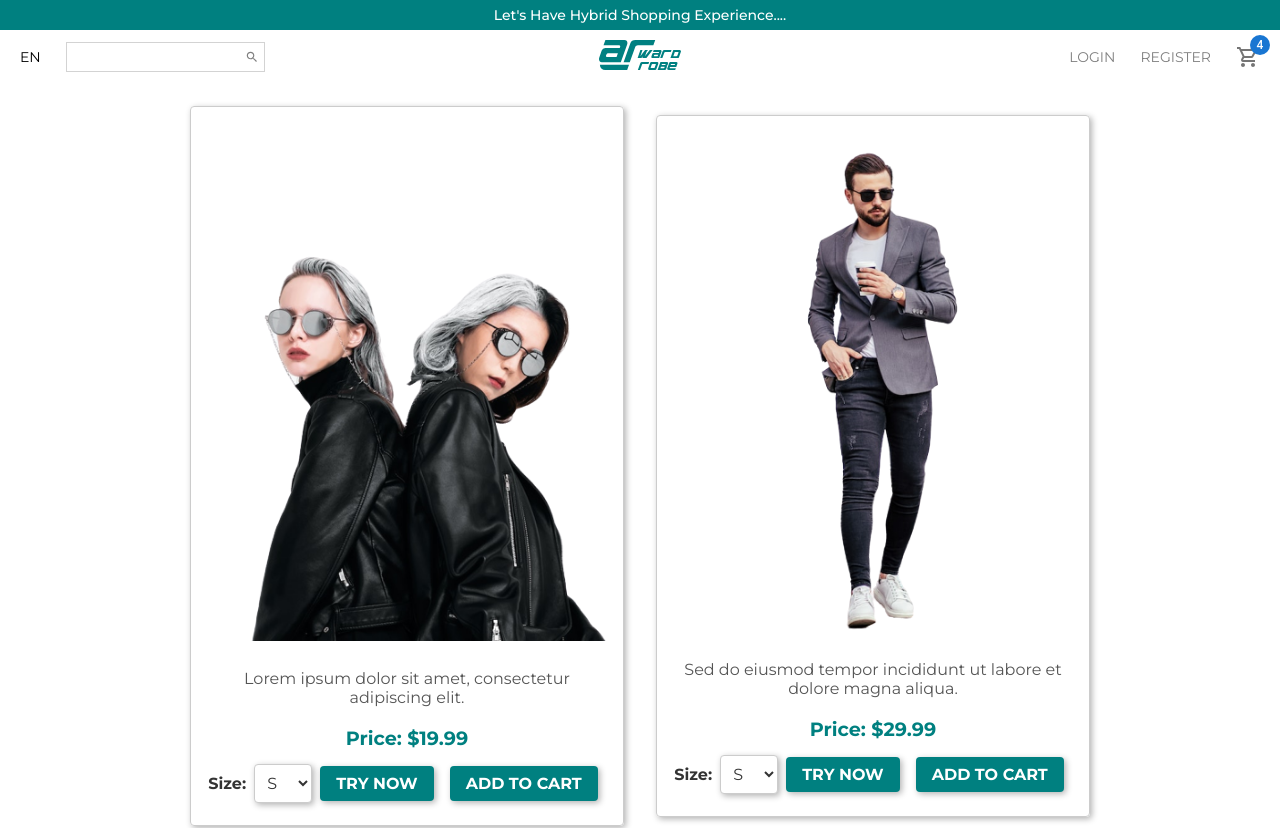
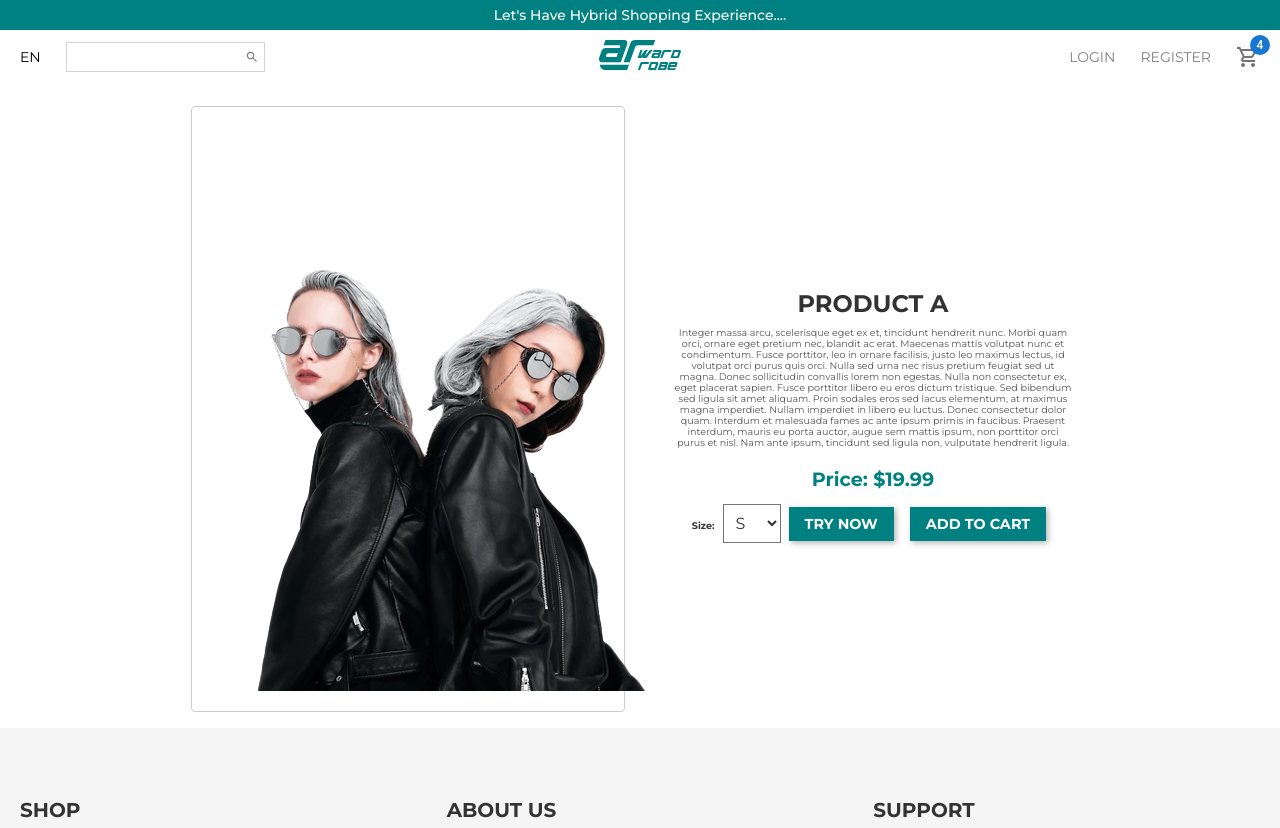
Before and after one commit to shihabsaleem/AR-Wardrobe, a React (Create React App) app: page /pro in a window 1280 px wide. Shown: the top 828 px of the page. Built offline with nearby package versions, Linux system fonts and the light colour scheme.

Commit message:
single page bug fix

```diff
--- a/src/Components/ProductDetails.jsx
+++ b/src/Components/ProductDetails.jsx
@@ -1,8 +1,8 @@
 import React, { useState } from "react";
 import products from "../data";
-import "../Components/Style/productdetails.scss"
+import "../Components/Style/productdetails.scss";
 
-const ProductDetails = ({ product }) => {
+function ProductDetails() {
   const [selectedSize, setSelectedSize] = useState("S"); // default size
 
   const handleSizeChange = (e) => {
@@ -14,14 +14,19 @@ const ProductDetails = ({ product }) => {
     console.log("Trying product...");
   };
 
+  const selectedProduct = products.find((product) => product.id === 1); // select product with ID of 1
+
   return (
     <div>
-      <div className="single-item">
-        {products.map((product) => (
-          <div key={product.id}>
-            <img src={product.image} alt={product.name} />
-            <p>{product.description}</p>
-            <p className="price">Price: ${product.price}</p>
+      <div className="product-item">
+        <div key={selectedProduct.id}>
+          <img src={selectedProduct.image} alt={selectedProduct.name} />
+        </div>
+
+        <div className="discription">
+          <h2>{selectedProduct.name}</h2>
+          <p>{selectedProduct.longdesc}</p>
+          <p className="price">Price: ${selectedProduct.price}</p>
           <label htmlFor="size">Size:</label>
           <select id="size" value={selectedSize} onChange={handleSizeChange}>
             <option value="S">S</option>
@@ -32,10 +37,10 @@ const ProductDetails = ({ product }) => {
           <button onClick={handleTryNow}>Try Now</button>
           <button>Add to Cart</button>{" "}
         </div>
-        ))}
+
       </div>
     </div>
   );
-};
+}
 
 export default ProductDetails;
--- a/src/Components/SingleItem.jsx
+++ b/src/Components/SingleItem.jsx
@@ -7,7 +7,7 @@ const SingleItem = () => {
   return (
     <div className="single-item">
       {products.map((product) => (
-        <Link to={`/product/${product.id}`}>
+        <Link to={`/single/${product.id}`}>
           <div key={product.id}>
             <img src={product.image} alt={product.name} />
             <h2>{product.name}</h2>
--- a/src/Components/Style/productdetails.scss
+++ b/src/Components/Style/productdetails.scss
@@ -1,4 +1,4 @@
-.single-item {
+.product-item {
   display: flex;
   flex-wrap: wrap;
   justify-content: center;
@@ -6,19 +6,31 @@
 
   div {
     max-width: 400px;
+
     padding: 1rem;
     margin: 1rem;
     border: 1px solid #ccc;
     border-radius: 4px;
-      box-shadow: 2px 2px 6px rgba(0, 0, 0, 0.3);
+
     text-align: center;
     transition: all 0.3s ease-in-out;
 
     &:hover {
       transform: translateY(-5px);
-        box-shadow: 2px 2px 10px rgba(0, 0, 0, 0.5);
+      // box-shadow: 2px 2px 10px rgba(0, 0, 0, 0.5);
+    }
+  }
 }
 
+.discription {
+  max-width: 400px;
+
+  padding: 1rem;
+  margin: 1rem;
+  border: none !important;
+
+  text-align: center;
+  transition: all 0.3s ease-in-out;
   h2 {
     margin-bottom: 0.5rem;
     font-size: 1.5rem;
@@ -40,7 +52,7 @@
 
   p {
     margin-bottom: 0.5rem;
-        font-size: 1rem;
+    font-size: 0.6rem;
     color: #555;
   }
 
@@ -52,7 +64,7 @@
 
   label {
     margin-right: 0.5rem;
-        font-size: 1rem;
+    font-size: .6rem;
     font-weight: bold;
     color: #333;
   }
@@ -61,42 +73,41 @@
     padding: 0.5rem;
     font-size: 1rem;
     color: #333;
-        border: 1px solid #ccc;
-        border-radius: 4px;
+    //border: 1px solid #ccc;
+    //border-radius: 4px;
     background-color: #fff;
-        box-shadow: 2px 2px 6px rgba(0, 0, 0, 0.3);
+    // box-shadow: 2px 2px 6px rgba(0, 0, 0, 0.3);
     transition: all 0.3s ease-in-out;
 
     &:focus {
       outline: none;
       border-color: teal;
-          box-shadow: 2px 2px 10px rgba(30, 144, 255, 0.5);
+      // box-shadow: 2px 2px 10px rgba(30, 144, 255, 0.5);
     }
   }
 
   button {
     padding: 0.5rem 1rem;
     margin: 0.5rem;
-        font-size: 1rem;
+    font-size: .9rem;
     font-weight: bold;
     text-transform: uppercase;
     color: #fff;
     border: none;
-        border-radius: 4px;
+    //border-radius: 4px;
     background-color: teal;
     box-shadow: 2px 2px 6px rgba(0, 0, 0, 0.3);
     cursor: pointer;
     transition: all 0.3s ease-in-out;
 
     &:hover {
-          background-color: #0077b6;
-          box-shadow: 2px 2px 10px rgba(0, 128, 128, 0.5);
+      background-color: #009090;
+      //box-shadow: 2px 2px 10px rgba(0, 128, 128, 0.5);
     }
 
     &:focus {
       outline: none;
-          box-shadow: 2px 2px 10px rgba(0, 128, 128, 0.5);
+     // box-shadow: 2px 2px 10px rgba(0, 128, 128, 0.5);
     }
   }
 }
-  }
--- a/src/data.js
+++ b/src/data.js
@@ -68,6 +68,8 @@ const products = [
     id: 1,
     name: "Product A",
     description: "Lorem ipsum dolor sit amet, consectetur adipiscing elit.",
+    longdesc:
+      "Integer massa arcu, scelerisque eget ex et, tincidunt hendrerit nunc. Morbi quam orci, ornare eget pretium nec, blandit ac erat. Maecenas mattis volutpat nunc et condimentum. Fusce porttitor, leo in ornare facilisis, justo leo maximus lectus, id volutpat orci purus quis orci. Nulla sed urna nec risus pretium feugiat sed ut magna. Donec sollicitudin convallis lorem non egestas. Nulla non consectetur ex, eget placerat sapien. Fusce porttitor libero eu eros dictum tristique. Sed bibendum sed ligula sit amet aliquam. Proin sodales eros sed lacus elementum, at maximus magna imperdiet. Nullam imperdiet in libero eu luctus. Donec consectetur dolor quam. Interdum et malesuada fames ac ante ipsum primis in faucibus. Praesent interdum, mauris eu porta auctor, augue sem mattis ipsum, non porttitor orci purus et nisl. Nam ante ipsum, tincidunt sed ligula non, vulputate hendrerit ligula.",
     price: 19.99,
     image: sl1,
   },
@@ -76,6 +78,8 @@ const products = [
     name: "Product B",
     description:
       "Sed do eiusmod tempor incididunt ut labore et dolore magna aliqua.",
+    longdesc:
+      "Aenean a magna faucibus, aliquet dolor ac, congue nisl. Nullam cursus libero purus, eu posuere turpis viverra eu. Suspendisse sit amet nulla enim. Aliquam viverra porta condimentum. Phasellus ullamcorper tortor elementum felis blandit mollis in ut ante. Suspendisse est dui, pellentesque a libero non, semper eleifend dolor. Nullam orci ante, porttitor id nunc in, dapibus ultrices orci. Aenean arcu purus, rutrum et ipsum eget, consequat convallis libero. Nunc vel orci vitae massa ornare luctus non et arcu. Phasellus vestibulum, nibh et condimentum porta, ex sapien commodo lectus, ac suscipit risus turpis ac risus. Mauris nunc massa, ullamcorper in augue vel, efficitur rhoncus tellus.",
     price: 29.99,
     image: sl2,
   },
@@ -84,6 +88,8 @@ const products = [
     name: "Product C",
     description:
       "Sed do eiusmod tempor incididunt ut labore et dolore magna aliqua.",
+    longdesc:
+      "Phasellus ut malesuada tortor, sit amet maximus est. Orci varius natoque penatibus et magnis dis parturient montes, nascetur ridiculus mus. Maecenas dui nisi, tristique quis lacinia eu, suscipit id quam. Vestibulum nisi ipsum, dignissim at ullamcorper a, hendrerit nec turpis. Quisque egestas nisi vulputate odio porta fringilla. Fusce in enim erat. Pellentesque sed quam tincidunt, tincidunt dui sed, venenatis mi. Etiam odio risus, viverra vitae odio eget, tincidunt porta augue. Fusce nec auctor urna, ut pretium nibh. Sed elementum, metus id sodales congue, metus est auctor nisl, nec pretium purus risus id nisi. Vestibulum ultricies sem non mi interdum, id fringilla justo pretium. Duis volutpat cursus nisi, id bibendum mi rutrum a. Sed tempus tellus ac erat tincidunt, in rutrum sapien molestie. Curabitur rhoncus tellus vel risus vestibulum imperdiet. Nam a lobortis lectus.",
     price: 39.99,
     image: sl2,
   },
```
Lines whose indentation alone changed are shown as unchanged.
